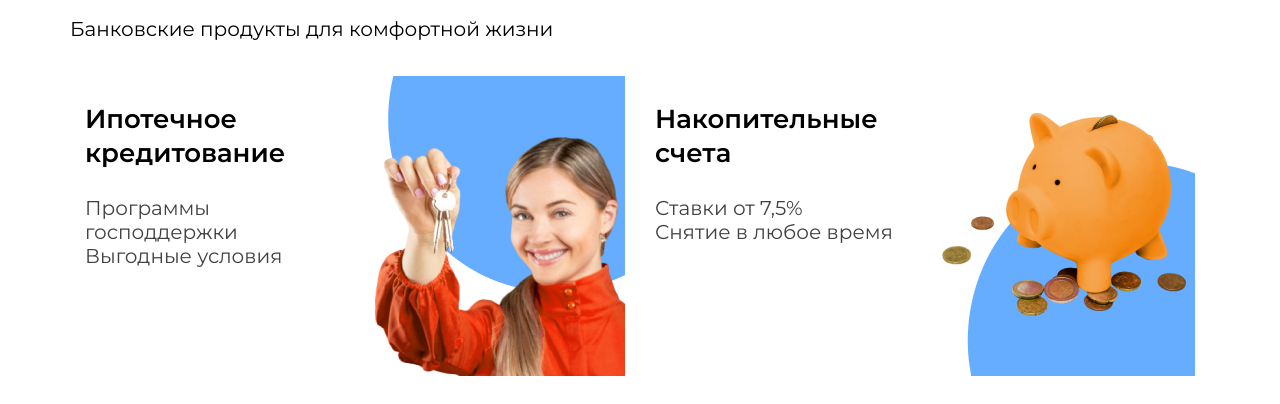
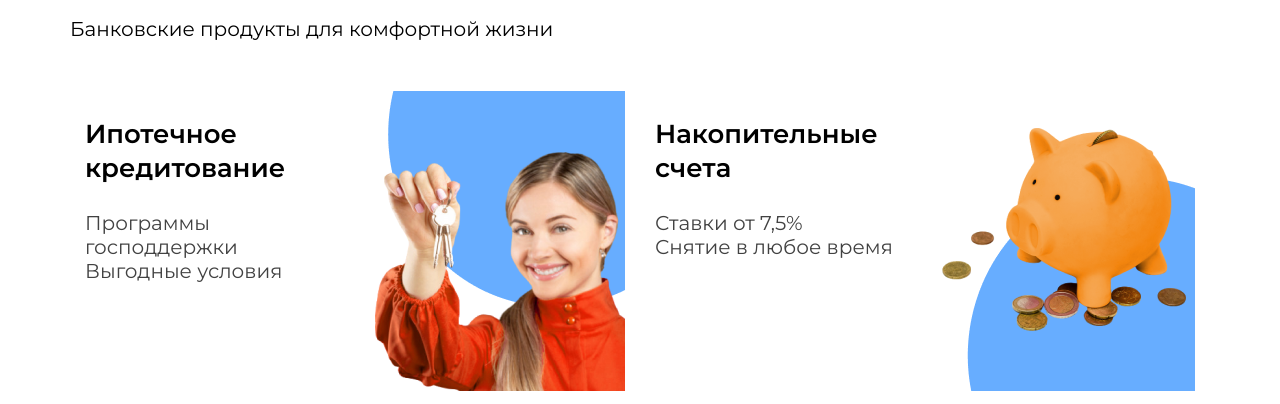
Before and after one commit to derschmerz/html-css, a plain HTML site: page lesson 3 рубльбанк/index.html in a window 1280 px wide. Shown: the part 643-1047 px from the top of the page. Drawn offline with Linux system fonts and the light colour scheme.

Commit message:
change margin

```diff
--- a/lesson 3 рубльбанк/style.css
+++ b/lesson 3 рубльбанк/style.css
@@ -107,12 +107,12 @@ h1 a {
 .pr {
   display: flex;
   justify-content: space-between;
-  margin: 15px;
+  margin: 30px 15px;
   width: calc(50% - 30px);
   box-sizing: border-box;
 }
 .offers p {
-   font-weight: 400;
+  font-weight: 400;
   font-size: 18px;
   line-height: 23px;
   color: #424242;
```
